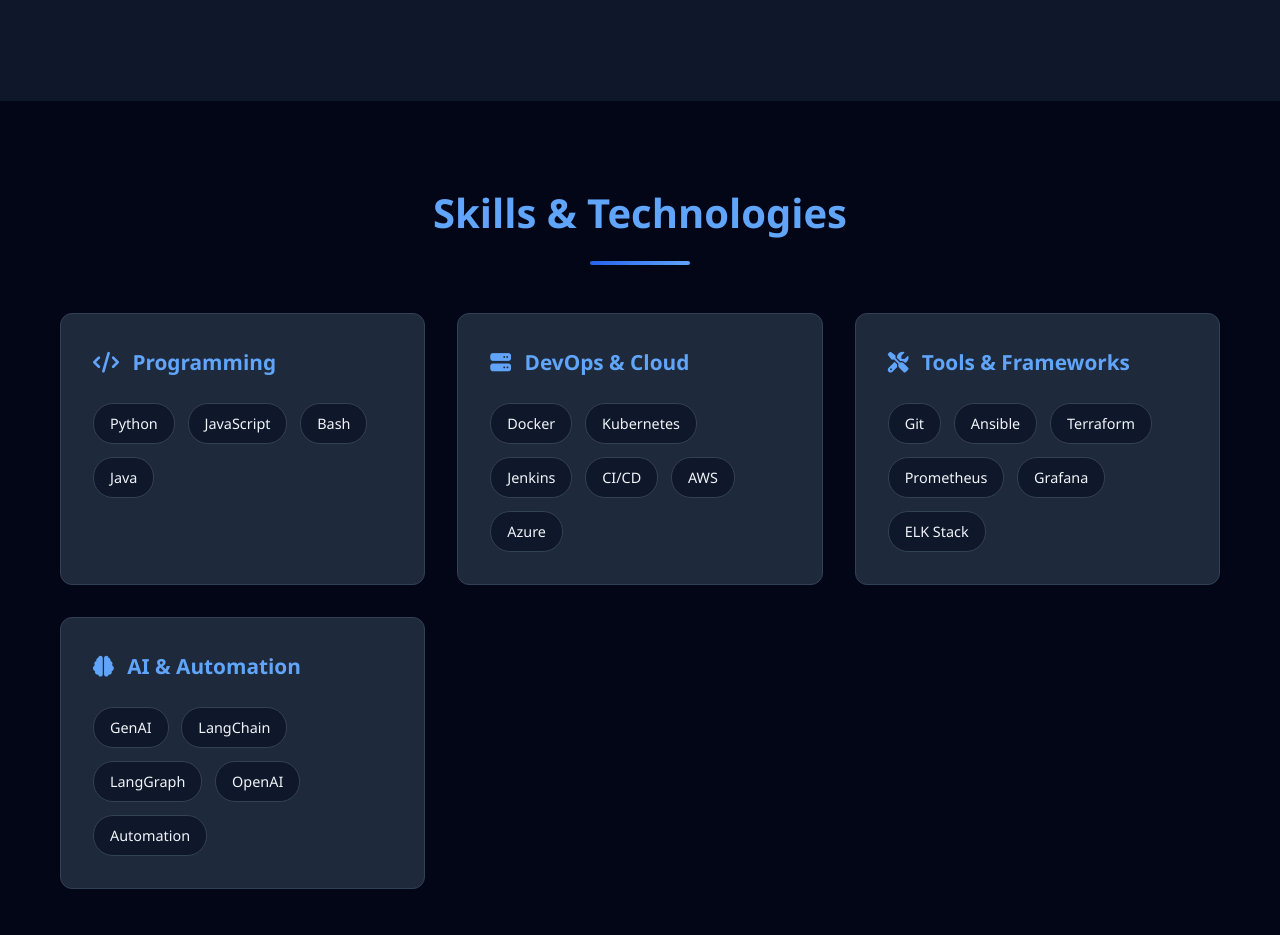
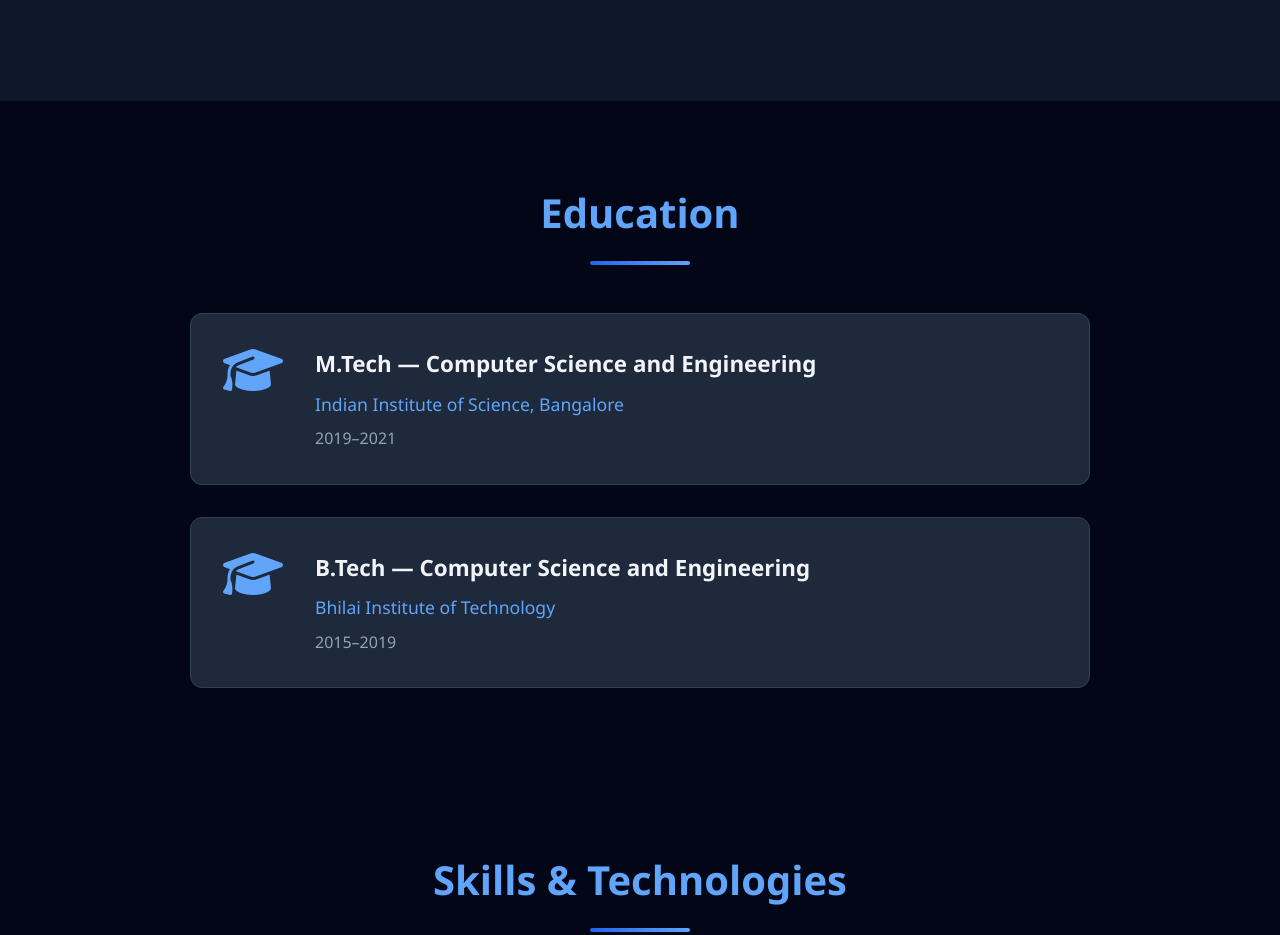
Before and after one commit to tarunpatel1804/tarunpatel1804, a plain HTML site: page index.html in a window 1280 px wide. Shown: the part 1253-2188 px from the top of the page. Drawn offline with Linux system fonts and the light colour scheme.

Commit message:
Add education section and update contact information

```diff
--- a/index.html
+++ b/index.html
@@ -16,6 +16,7 @@
             <ul class="nav-menu">
                 <li><a href="#home">Home</a></li>
                 <li><a href="#about">About</a></li>
+                <li><a href="#education">Education</a></li>
                 <li><a href="#skills">Skills</a></li>
                 <li><a href="#projects">Projects</a></li>
                 <li><a href="#contact">Contact</a></li>
@@ -43,7 +44,7 @@
                     <a href="https://github.com/tarunpatel1804" target="_blank" aria-label="GitHub">
                         <i class="fab fa-github"></i>
                     </a>
-                    <a href="https://linkedin.com/in/tarunpatel1804" target="_blank" aria-label="LinkedIn">
+                    <a href="https://www.linkedin.com/in/tarunpa18" target="_blank" aria-label="LinkedIn">
                         <i class="fab fa-linkedin"></i>
                     </a>
                     <a href="mailto:tarunpatel.1804@gmail.com" aria-label="Email">
@@ -72,6 +73,35 @@
                         I also enjoy working with GenAI, building intelligent tools for code analysis,
                         log analysis, and developer productivity.
                     </p>
+                </div>
+            </div>
+        </div>
+    </section>
+
+    <!-- Education Section -->
+    <section id="education" class="education">
+        <div class="container">
+            <h2 class="section-title">Education</h2>
+            <div class="education-timeline">
+                <div class="education-item">
+                    <div class="education-icon">
+                        <i class="fas fa-graduation-cap"></i>
+                    </div>
+                    <div class="education-content">
+                        <h3>M.Tech — Computer Science and Engineering</h3>
+                        <h4>Indian Institute of Science, Bangalore</h4>
+                        <p class="education-year">2019–2021</p>
+                    </div>
+                </div>
+                <div class="education-item">
+                    <div class="education-icon">
+                        <i class="fas fa-graduation-cap"></i>
+                    </div>
+                    <div class="education-content">
+                        <h3>B.Tech — Computer Science and Engineering</h3>
+                        <h4>Bhilai Institute of Technology</h4>
+                        <p class="education-year">2015–2019</p>
+                    </div>
                 </div>
             </div>
         </div>
@@ -228,7 +258,7 @@
                         <h3>GitHub</h3>
                         <p>@tarunpatel1804</p>
                     </a>
-                    <a href="https://linkedin.com/in/tarunpatel1804" target="_blank" class="contact-card">
+                    <a href="https://www.linkedin.com/in/tarunpa18" target="_blank" class="contact-card">
                         <i class="fab fa-linkedin"></i>
                         <h3>LinkedIn</h3>
                         <p>Tarun Patel</p>
--- a/styles.css
+++ b/styles.css
@@ -223,6 +223,64 @@
     margin-bottom: 1.5rem;
     color: var(--gray-text);
     line-height: 1.8;
+}
+
+/* Education Section */
+.education {
+    background-color: var(--darker-bg);
+}
+
+.education-timeline {
+    max-width: 900px;
+    margin: 0 auto;
+    display: flex;
+    flex-direction: column;
+    gap: 2rem;
+}
+
+.education-item {
+    display: flex;
+    gap: 2rem;
+    background-color: var(--card-bg);
+    padding: 2rem;
+    border-radius: 12px;
+    border: 1px solid var(--border-color);
+    transition: all 0.3s;
+    align-items: flex-start;
+}
+
+.education-item:hover {
+    transform: translateX(10px);
+    border-color: var(--accent);
+    box-shadow: 0 10px 30px rgba(96, 165, 250, 0.2);
+}
+
+.education-icon {
+    font-size: 3rem;
+    color: var(--accent);
+    min-width: 60px;
+    display: flex;
+    align-items: center;
+    justify-content: center;
+}
+
+.education-content h3 {
+    font-size: 1.4rem;
+    margin-bottom: 0.5rem;
+    color: var(--light-text);
+}
+
+.education-content h4 {
+    font-size: 1.1rem;
+    color: var(--accent);
+    margin-bottom: 0.5rem;
+    font-weight: 500;
+}
+
+.education-year {
+    color: var(--gray-text);
+    font-size: 1rem;
+    margin: 0;
 }
 
 /* Skills Section */
```
Also changed, not shown: 1 other file.
